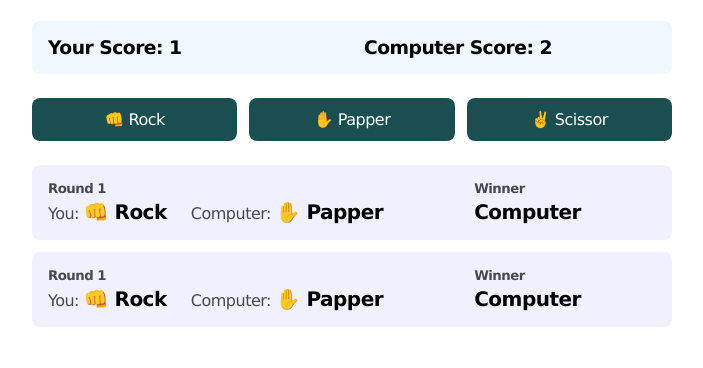
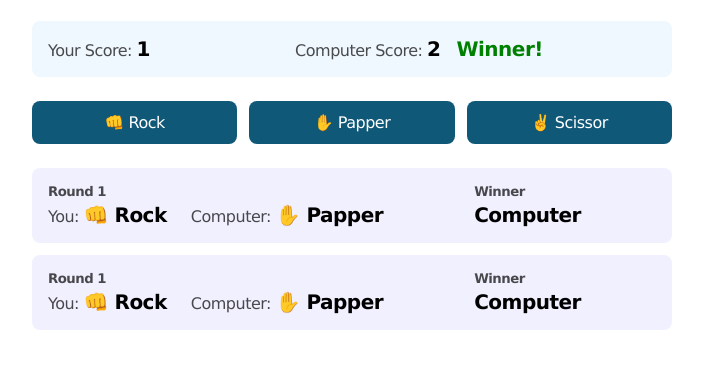
Before and after one commit to mengdesigntw/Odin-RockPaperScissor, a plain HTML site: page index.html in a window 1280 px wide. Shown: the part 136-504 px from the top of the page, without its empty margins (288-991 px from the left). Drawn offline with Linux system fonts and the light colour scheme.

```diff
--- a/index.html
+++ b/index.html
@@ -15,10 +15,10 @@
       </div>
       <div class="score-board">
         <div class="score-card">
-          <h3>Your Score: <span id="human-score">1</span></h3>
+          <div>Your Score: <span class="score">1</span></div>
         </div>
         <div class="score-card">
-          <h3>Computer Score: <span id="computer-score">2</span></h3>
+          <div>Computer Score: <span class="score">2</span><span class="winner">Winner!</span></div>
         </div>
       </div>
       <div class="buttons">
--- a/styles.css
+++ b/styles.css
@@ -5,12 +5,12 @@
   box-sizing: border-box;
 }
 body {
-    padding: 2rem;
+  padding: 2rem 1rem;
 }
 
 .main {
   padding-top: 2rem;
-    margin:0 auto;
+  margin: 0 auto;
   max-width: 640px;
   display: flex;
   flex-direction: column;
@@ -22,7 +22,7 @@
 }
 
 .heading h1 {
-    margin-bottom: .75rem;
+  margin-bottom: 0.75rem;
 }
 .heading p {
   opacity: 70%;
@@ -33,20 +33,36 @@
   padding: 1rem;
   border-radius: 0.5rem;
   display: flex;
-    gap: 1.5rem;
+  gap: 1rem;
+  flex-wrap: wrap;
 }
 
 .score-card {
-    flex:1 1 0
+  flex: 1 1 auto;
+  color: rgba(0, 0, 0, 0.7);
 }
+
+.score {
+  margin-right: 1rem;
+  color: black;
+  font-weight: 600;
+  font-size: 1.25rem;
+}
+
+.winner {
+  color: green;
+  font-weight: 600;
+  font-size: 1.25rem;
+}
+
 .buttons {
   display: flex;
-    gap: .75rem;
+  gap: 0.75rem;
 }
 
 button {
-    padding: .75rem 1.5rem;
-    background-color: rgb(26, 78, 80);
+  padding: 0.75rem 1.5rem;
+  background-color: rgb(16, 88, 120);
   border-style: none;
   color: white;
   border-radius: 0.5rem;
@@ -61,30 +77,29 @@
 }
 
 .play-round {
-    color: rgba(0, 0, 0, 0.70);
+  color: rgba(0, 0, 0, 0.7);
   border-radius: 0.5rem;
   padding: 1rem;
   background-color: rgb(241, 240, 255);
   display: flex;
   flex-wrap: wrap;
   gap: 1rem;
-    /* justify-content: space-between; */
 }
 
 .round-data {
-    flex:1 1 auto
+  flex: 1 1 auto;
 }
 .round-winner {
-    flex: 1 1 auto
+  flex: 1 1 auto;
 }
 
-.play-round span{
+.play-round span {
   color: black;
   font-weight: 600;
   font-size: 1.25rem;
 }
 
-.play-round h5{
+.play-round h5 {
   margin-bottom: 0.25rem;
 }
 
```
Lines whose indentation alone changed are shown as unchanged.
